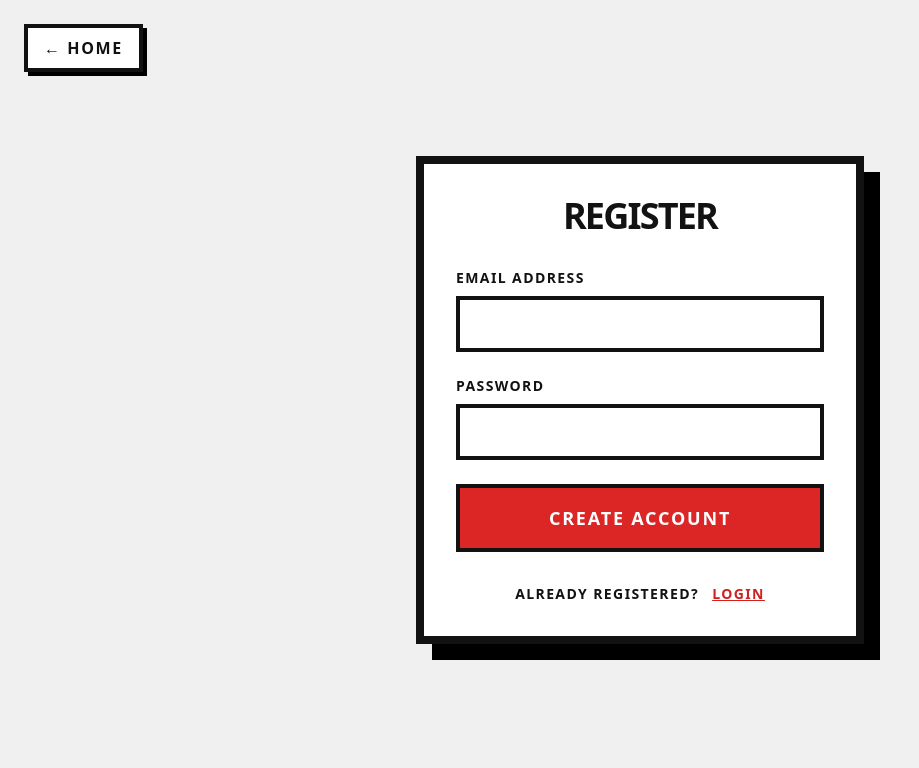
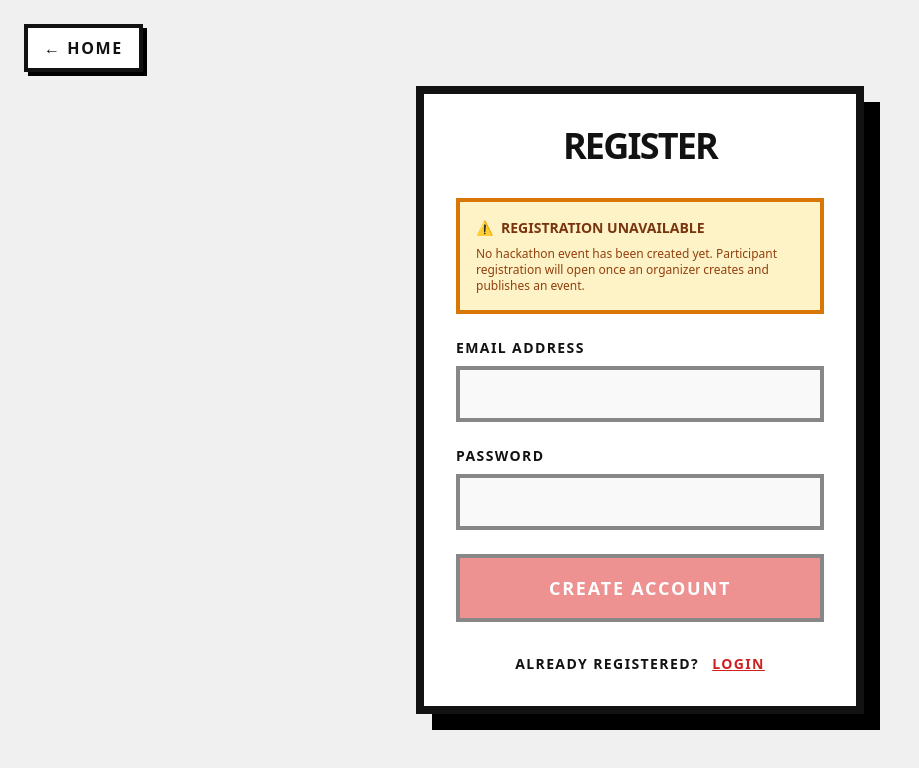
Before and after one commit to divyaa404/HackNext, a React (Vite) app in the folder frontend/: page /signup in a window 1280 px wide. Shown: the top 768 px of the page, without its empty margins (0-919 px from the left). Built offline with nearby package versions, Linux system fonts and the light colour scheme; no server answers.

Commit message:
updated UI

```diff
--- a/frontend/src/pages/auth/Signup.tsx
+++ b/frontend/src/pages/auth/Signup.tsx
@@ -1,4 +1,4 @@
-import { useState, useContext } from 'react';
+import { useState, useEffect, useContext } from 'react';
 import axios from 'axios';
 import { AuthContext } from '../../context/AuthContext';
 import { useNavigate, Link } from 'react-router-dom';
@@ -7,12 +7,34 @@ export const Signup = () => {
   const [email, setEmail] = useState('');
   const [password, setPassword] = useState('');
   const [error, setError] = useState('');
+  const [loading, setLoading] = useState(false);
+  const [checkingEvent, setCheckingEvent] = useState(true);
+  const [hasEvent, setHasEvent] = useState<boolean | null>(null);
   const { login } = useContext(AuthContext);
   const navigate = useNavigate();
+
+  useEffect(() => {
+    const checkEvent = async () => {
+      try {
+        const res = await axios.get('/api/public/events/latest/public');
+        if (res.data && res.data.id) {
+          setHasEvent(true);
+        } else {
+          setHasEvent(false);
+        }
+      } catch (err: any) {
+        setHasEvent(false);
+      } finally {
+        setCheckingEvent(false);
+      }
+    };
+    checkEvent();
+  }, []);
 
   const handleSubmit = async (e: React.FormEvent) => {
     e.preventDefault();
     setError('');
+    setLoading(true);
     try {
       await axios.post(`/api/auth/signup`, { email, password, role: 'participant' });
       // After signup, automatically login
@@ -21,6 +43,8 @@ export const Signup = () => {
       navigate('/participant/profile');
     } catch (err: any) {
       setError(err.response?.data?.error || 'Signup failed');
+    } finally {
+      setLoading(false);
     }
   };
 
@@ -36,7 +60,20 @@ export const Signup = () => {
 
       <div className="w-full max-w-md bg-bauhaus-card border-8 border-bauhaus-border p-8 shadow-[16px_16px_0px_0px_rgba(0,0,0,1)] relative z-10">
         <h2 className="text-4xl font-black text-center uppercase tracking-tighter mb-8">Register</h2>
+
         {error && <div className="bg-red-100 border-4 border-red-500 text-red-700 p-3 mb-6 text-sm font-bold uppercase">{error}</div>}
+
+        {!checkingEvent && hasEvent === false && (
+          <div className="bg-amber-100 border-4 border-amber-600 text-amber-900 p-4 mb-6 text-sm font-bold uppercase space-y-2">
+            <p className="flex items-center gap-2">
+              <span>⚠️</span> Registration Unavailable
+            </p>
+            <p className="text-xs normal-case font-medium text-amber-800">
+              No hackathon event has been created yet. Participant registration will open once an organizer creates and publishes an event.
+            </p>
+          </div>
+        )}
+
         <form onSubmit={handleSubmit} className="space-y-6">
           <div>
             <label className="block text-sm font-black uppercase tracking-widest mb-2">Email Address</label>
@@ -44,7 +81,8 @@ export const Signup = () => {
               type="email"
               value={email}
               onChange={e => setEmail(e.target.value)}
-              className="w-full px-4 py-3 border-4 border-bauhaus-border bg-white text-black focus:outline-none focus:ring-0 focus:border-bauhaus-primary transition-colors font-medium"
+              disabled={hasEvent === false}
+              className="w-full px-4 py-3 border-4 border-bauhaus-border bg-white text-black focus:outline-none focus:ring-0 focus:border-bauhaus-primary transition-colors font-medium disabled:opacity-50 disabled:bg-zinc-100"
               required
             />
           </div>
@@ -54,12 +92,17 @@ export const Signup = () => {
               type="password"
               value={password}
               onChange={e => setPassword(e.target.value)}
-              className="w-full px-4 py-3 border-4 border-bauhaus-border bg-white text-black focus:outline-none focus:ring-0 focus:border-bauhaus-secondary transition-colors font-medium"
+              disabled={hasEvent === false}
+              className="w-full px-4 py-3 border-4 border-bauhaus-border bg-white text-black focus:outline-none focus:ring-0 focus:border-bauhaus-secondary transition-colors font-medium disabled:opacity-50 disabled:bg-zinc-100"
               required
             />
           </div>
-          <button type="submit" className="w-full bg-red-600 text-white py-4 px-4 border-4 border-bauhaus-border hover:bg-red-700 font-black uppercase tracking-widest text-lg transition-colors">
-            Create Account
+          <button
+            type="submit"
+            disabled={hasEvent === false || loading}
+            className="w-full bg-red-600 text-white py-4 px-4 border-4 border-bauhaus-border hover:bg-red-700 font-black uppercase tracking-widest text-lg transition-colors disabled:opacity-50 disabled:cursor-not-allowed"
+          >
+            {loading ? 'Creating Account...' : 'Create Account'}
           </button>
         </form>
         <div className="mt-8 text-center text-sm font-bold uppercase tracking-widest">
--- a/frontend/src/pages/public/HackathonDetails.tsx
+++ b/frontend/src/pages/public/HackathonDetails.tsx
@@ -190,8 +190,24 @@ export const HackathonDetails = () => {
 
   if (!event) {
     return (
-      <div className="min-h-screen flex items-center justify-center bg-bauhaus-bg text-bauhaus-fg">
-        <div className="text-4xl font-black uppercase">Event Not Found</div>
+      <div className="min-h-screen flex items-center justify-center bg-bauhaus-bg text-bauhaus-fg p-6">
+        <div className="max-w-lg w-full bg-bauhaus-card border-8 border-bauhaus-border p-8 text-center shadow-[12px_12px_0px_0px_rgba(0,0,0,1)]">
+          <div className="w-16 h-16 bg-bauhaus-secondary border-4 border-bauhaus-border flex items-center justify-center mx-auto mb-6 text-2xl font-black">
+            !
+          </div>
+          <h2 className="text-3xl font-black uppercase tracking-tight mb-4">No Active Hackathon</h2>
+          <p className="text-sm font-medium text-zinc-600 dark:text-zinc-300 mb-6">
+            The organizer has not created or published a hackathon event yet. Participant registration and project submissions will open once an event is set up.
+          </p>
+          <div className="flex flex-col sm:flex-row gap-3 justify-center">
+            <Link to="/admin/login" className="px-5 py-3 bg-bauhaus-primary text-white font-black text-xs uppercase tracking-wider border-4 border-black dark:border-white shadow-[4px_4px_0px_rgba(0,0,0,1)] hover:translate-x-0.5 hover:translate-y-0.5 transition-all">
+              Organizer Login
+            </Link>
+            <Link to="/login" className="px-5 py-3 bg-zinc-100 dark:bg-zinc-800 hover:bg-zinc-200 dark:hover:bg-zinc-700 text-zinc-900 dark:text-white font-black text-xs uppercase tracking-wider border-4 border-black dark:border-white shadow-[4px_4px_0px_rgba(0,0,0,1)] inline-block">
+              Participant Login
+            </Link>
+          </div>
+        </div>
       </div>
     );
   }
```
Also changed, not shown: 3 other files (tests, documents, lock files or other folders).
